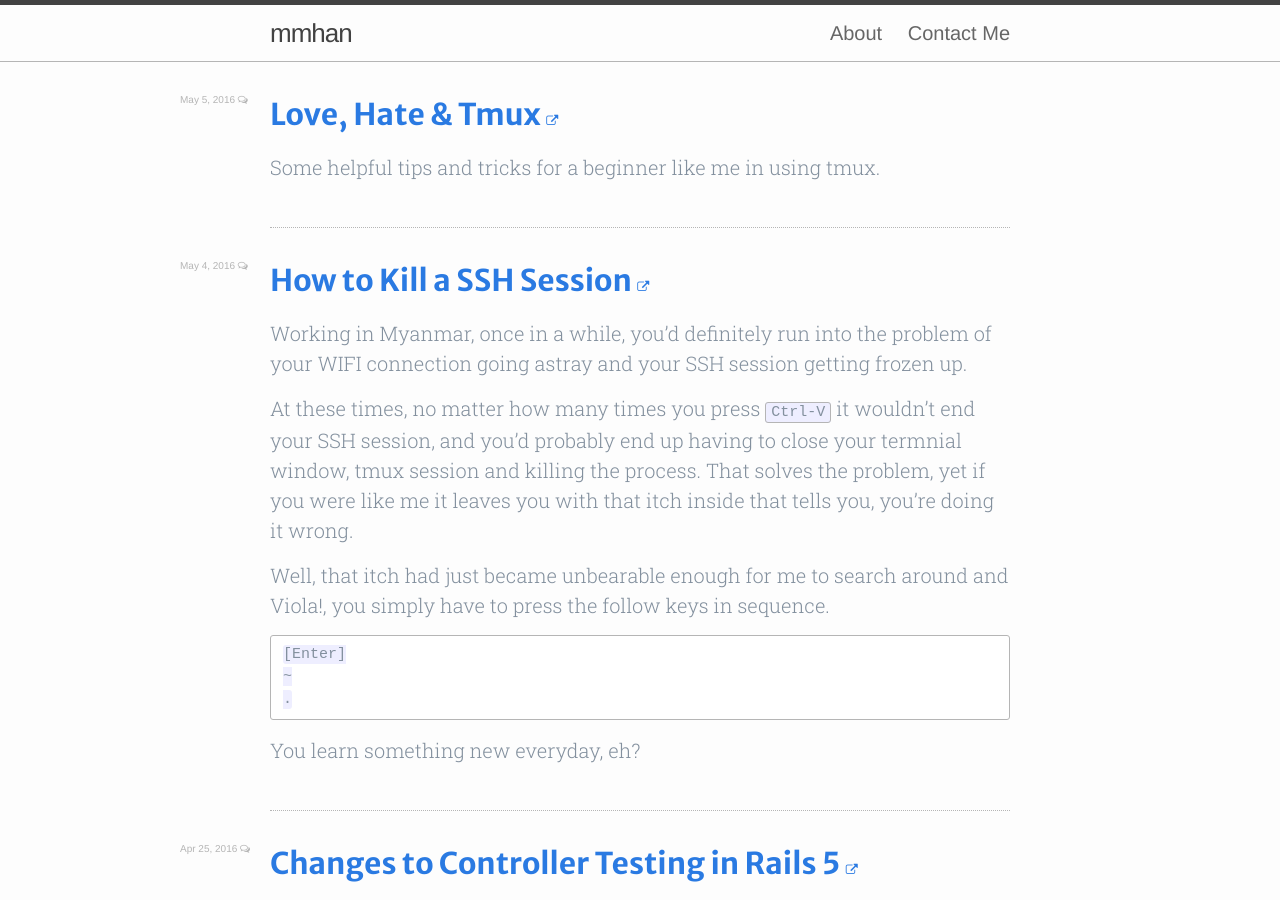
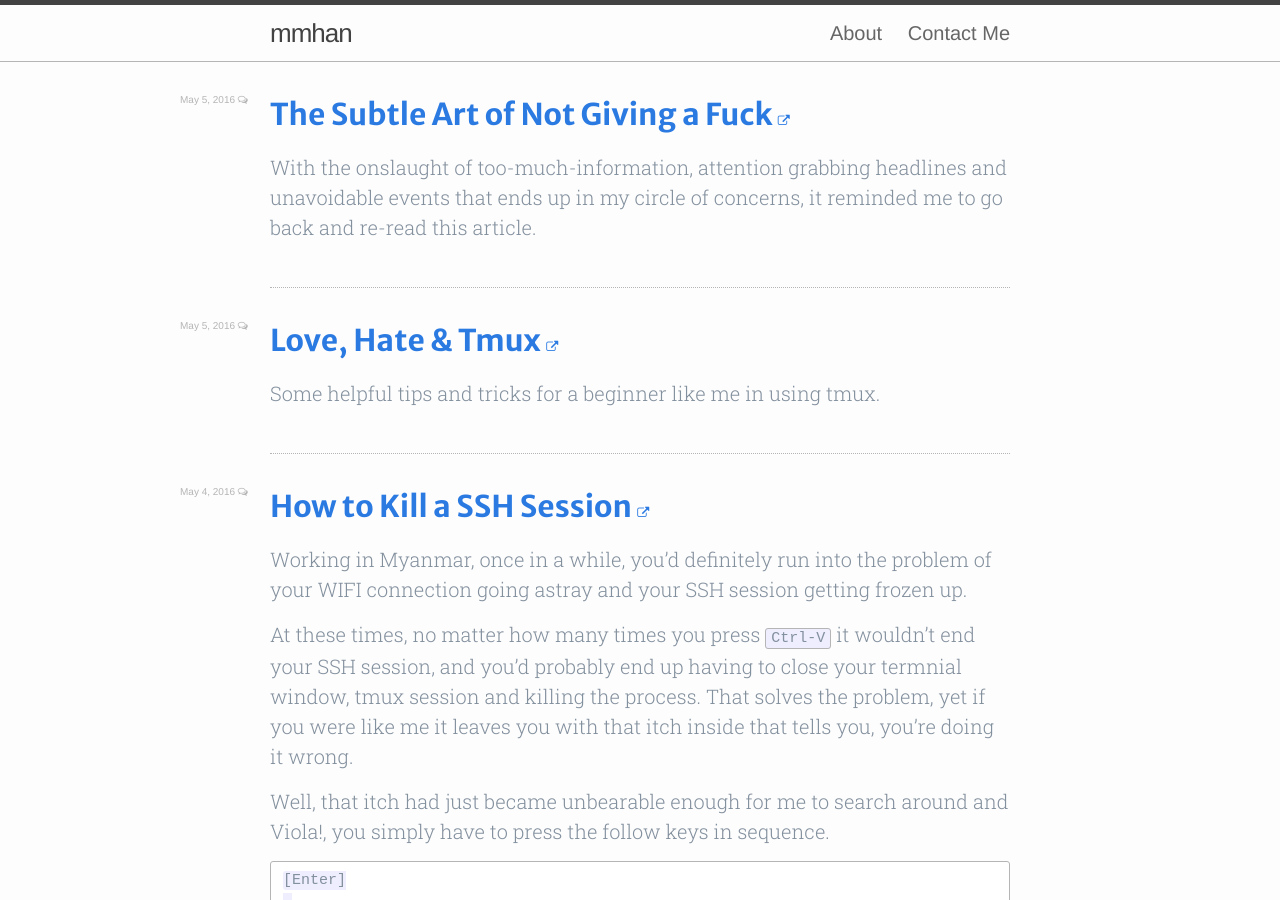
Before and after one commit to mmhan/jekyll-test, a Jekyll site: the page built from index.html, in a window 1280 px wide and 900 px high. Built offline with Jekyll 4.4.1, drawn with Linux system fonts in a browser that asks for light colours; nearby versions of some CDN libraries; the list of posts is cut into pages by our own code; comment, search, counter and statistics services are not loaded; some of the changed text lies outside the part shown.

Commit message:
New post again

```diff
--- a/_posts/2016-05-05-love-hate-and-tmux.markdown
+++ b/_posts/2016-05-05-love-hate-and-tmux.markdown
@@ -3,7 +3,7 @@ layout: post
 title: "Love, Hate & Tmux"
 date: 2016-05-05T10:23:50+06:30
 category:
-  - development
+- development
 external_url: https://robots.thoughtbot.com/love-hate-tmux
 ---
 
--- /dev/null
+++ b/_posts/2016-05-05-the-subtle-art-of-not-giving-a-fuck.markdown
@@ -0,0 +1,10 @@
+---
+layout: post
+title: "The Subtle Art of Not Giving a Fuck"
+date: 2016-05-05T10:34:29+06:30
+categories:
+- thoughts
+external_url: http://markmanson.net/not-giving-a-fuck
+---
+
+With the onslaught of too-much-information, attention grabbing headlines and unavoidable events that ends up in my circle of concerns, it reminded me to go back and re-read this article.
```
